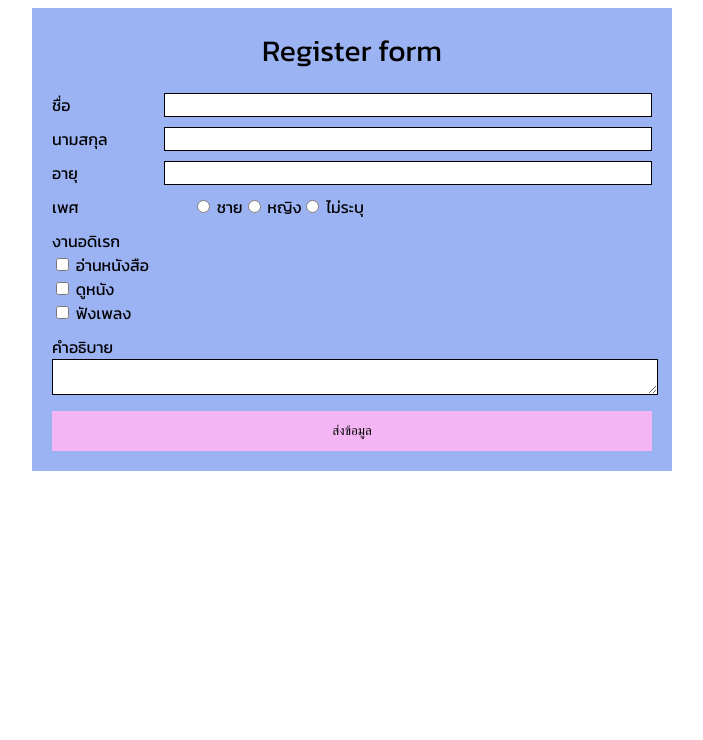
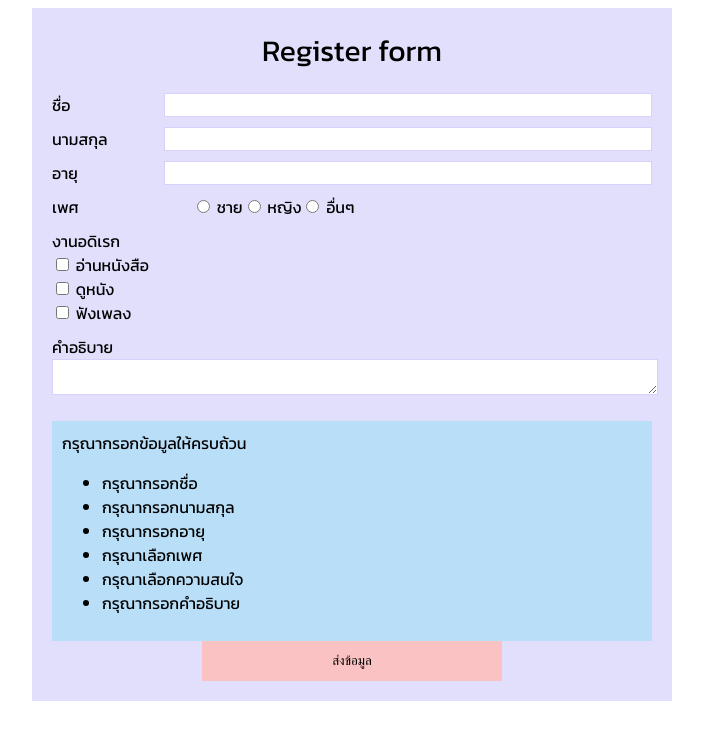
Before and after one commit to chxaicha/241-2567-820, a website: page index.html in a window 1280 px wide. Both pictures are taken after a click on the button "ส่งข้อมูล". Shown: the whole page, without its empty margins (288-991 px from the left). Drawn offline with nearby package versions, Linux system fonts and the light colour scheme.

Commit message:
Update 9/3/2568

```diff
--- a/index.html
+++ b/index.html
@@ -1,11 +1,17 @@
 <!DOCTYPE html>
 <html lang="en">
 <head>
-    <!--ส่วนที่ไม่แสดงออกที่หน้าเว็บ-->
+
     <meta charset="UTF-8">
     <meta name="viewport" content="width=device-width, initial-scale=1.0">
     <title>Document</title>
     <link rel="stylesheet" href="styles.css">
+    <style>
+
+
+
+    </style>
+
 </head>
 <body>
      <div class="container">
@@ -18,24 +24,23 @@
           </div>
           <div class="flex form-input">
                <div class="header-form">นามสกุล</div>
-             <input class="form" name="lastname" type="text"> <br>
+               <input class="form" name="lastname" type="text">
           </div>
           <div class="flex form-input">
                <div class="header-form">อายุ</div>
-             <input class="form" name="age" type="number" min="0" max="100">
+               <input  class="form" name="age" type="number" min="0" max="100">
           </div>
-
 <div class="flex gender form-input">
     <div class="header-form">เพศ</div>
     <div class="flex">
        <div>
-                    <input name="gender" type="radio"> ชาย
+            <input name="gender" type="radio" value="ชาย"> ชาย
            </div>
            <div>
-                    <input name="gender" type="radio"> หญิง
+            <input name="gender" type="radio" value="หญิง"> หญิง
            </div>
                <div>
-                    <input name="gender" type="radio"> ไม่ระบุ
+            <input name="gender" type="radio" value="อื่นๆ"> อื่นๆ
                </div>
        </div>
      </div>
@@ -55,10 +60,16 @@
         คำอธิบาย
         <textarea name="description"></textarea>
     </div>
+
+    <div id= message class="message"></div>
+
     <div class="center">
      <button onclick="submitData()" class="button">ส่งข้อมูล</button>
      </div>
 </div>
-   <script src="index.js"></script>
+<script src="https://cdn.jsdelivr.net/npm/axios@1.6.7/dist/axios.min.js"></script>
+<script src = "index.js"></script>
+
+
 </body>
 </html>
--- /dev/null
+++ b/index.js
@@ -0,0 +1,95 @@
+const validateData = (userData) => {
+    let errors = [];
+
+    if (!userData.firstname) {
+        errors.push('กรุณากรอกชื่อ');
+    }
+    if (!userData.lastname) {
+        errors.push('กรุณากรอกนามสกุล');
+    }
+    if (!userData.age) {
+        errors.push('กรุณากรอกอายุ');
+    } else if (isNaN(userData.age)) {
+        errors.push('อายุต้องเป็นตัวเลข');
+    }
+    if (!userData.gender) {
+        errors.push('กรุณาเลือกเพศ');
+    }
+    if (!userData.interests || userData.interests.length === 0) { // แก้ไขการตรวจสอบความสนใจ
+        errors.push('กรุณาเลือกความสนใจ');
+    }
+    if (!userData.description) {
+        errors.push('กรุณากรอกคำอธิบาย');
+    }
+    return errors;
+};
+
+const submitData = async () => {
+    let firstNameDOM = document.querySelector('input[name = firstname]');
+    let lastNameDOM = document.querySelector('input[name =lastname]');
+    let ageDOM = document.querySelector('input[name =age]');
+    let genderDOM = document.querySelector('input[name= gender]:checked');
+    let interestDOMs = document.querySelectorAll('input[name=interest]:checked');
+    let descriptionDOM = document.querySelector('textarea[name=description]');
+    let messageDOM = document.querySelector('.message');
+
+    try {
+        let interest = '';
+        if (interestDOMs && interestDOMs.length > 0) { // ตรวจสอบว่ามี interests ถูกเลือกหรือไม่
+            for (let i = 0; i < interestDOMs.length; i++) {
+                interest += interestDOMs[i].value;
+                if (i !== interestDOMs.length - 1) {
+                    interest += ',';
+                }
+            }
+        }
+
+        let userData = {
+            firstname: firstNameDOM.value,
+            lastname: lastNameDOM.value,
+            age: ageDOM.value,
+            gender: genderDOM ? genderDOM.value : '', // ตรวจสอบ genderDOM ก่อนใช้ .value
+            description: descriptionDOM.value,
+            interests: interest
+        };
+
+        console.log('submit Data', userData);
+        const errors = validateData(userData);
+
+        if (errors.length > 0) {
+            //มี error
+            throw {
+                message: 'กรุณากรอกข้อมูลให้ครบถ้วน',
+                errors: errors
+            };
+        }
+
+        const response = await axios.post('http://localhost:8000/users', userData);
+        console.log('response', response.data);
+        messageDOM.innerText = 'บันทึกข้อมูลเรียบร้อย';
+        messageDOM.className = 'message success';
+    } catch (error) {
+        console.log('error message', error.message);
+        console.log('error ', error.errors);
+
+        if (error.response) {
+            console.log(error.response);
+            error.message = error.response.data.message;
+            error.errors = error.response.data.errors;
+        }
+
+        let htmlData = '<div>';
+        htmlData += `<div> ${error.message} </div>`;
+        htmlData += '<ul>';
+        if (error.errors) { // ตรวจสอบว่า error.errors มีอยู่หรือไม่
+            for (let i = 0; i < error.errors.length; i++) {
+                htmlData += `<li> ${error.errors[i]} </li>`;
+            }
+        }
+        htmlData += '</ul>';
+        htmlData += '</div>';
+
+        messageDOM.innerHTML = htmlData;
+        messageDOM.className = 'message danger';
+    }
+};
--- a/styles.css
+++ b/styles.css
@@ -11,7 +11,7 @@ body {
     max-width: 640px;
     margin-left: auto;
     margin-right: auto;
-    background-color: rgb(155, 178, 243);
+    background-color: rgba(200, 197, 247, 0.541);
     padding: 20px;
     box-sizing: border-box;
 }
@@ -30,7 +30,7 @@ body {
     margin-bottom: 10px;
 }
 input.form, textarea {
-    border: 1px solid black;
+    border: 1px solid rgb(216, 208, 248);
     width: 100%;
 }
 .center {
@@ -38,18 +38,32 @@ input.form, textarea {
 }
 .button {
     border: 0;
-    width: 100%;
-    background-color: rgb(243, 181, 243);
+    width: 50%;
+    background-color: rgb(250, 194, 194);
     height: 40px;
+}
+.message {
+    margin-top: 20px;
+    padding: 10px;
+    background-color: rgb(228, 250, 223);
+    display: none;
+}
+.message.success {
+    background-color: rgb(243, 248, 213);
+    display: block;
+}
+.message.danger {
+    background-color: rgb(185, 223, 248);
+    display: block;
 }
 @media screen and (max-width: 768px) {
     .flex {
-        flex-direction: column;
+       flex-direction: column;
     }
     .header {
         font-size: 24px;
     }
     .button {
-        width: 100%;
+       width: 100%;
     }
 }
```
Also changed, not shown: server/commard.txt (+18 -0 lines). Lines whose indentation alone changed are shown as unchanged.
